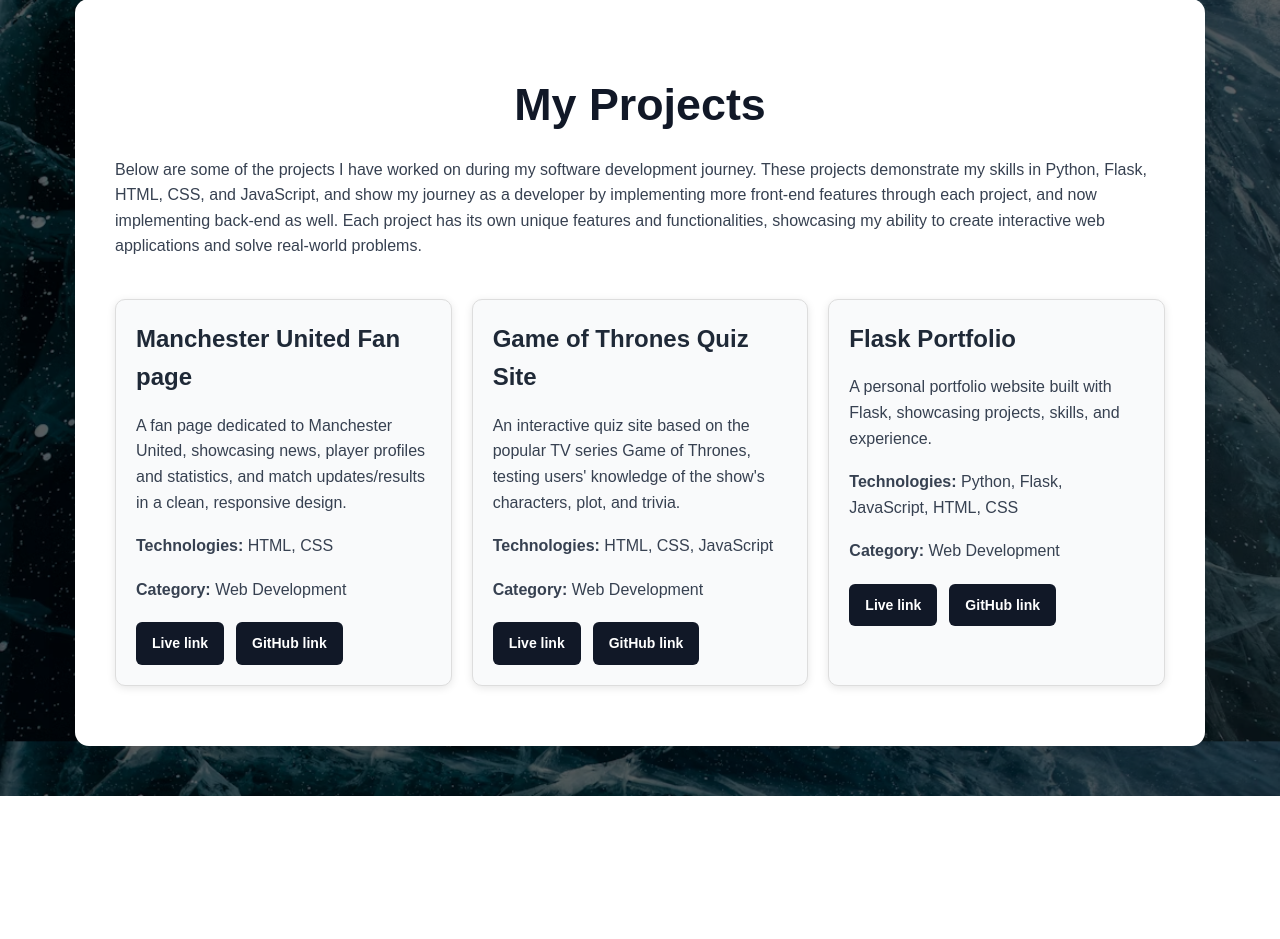
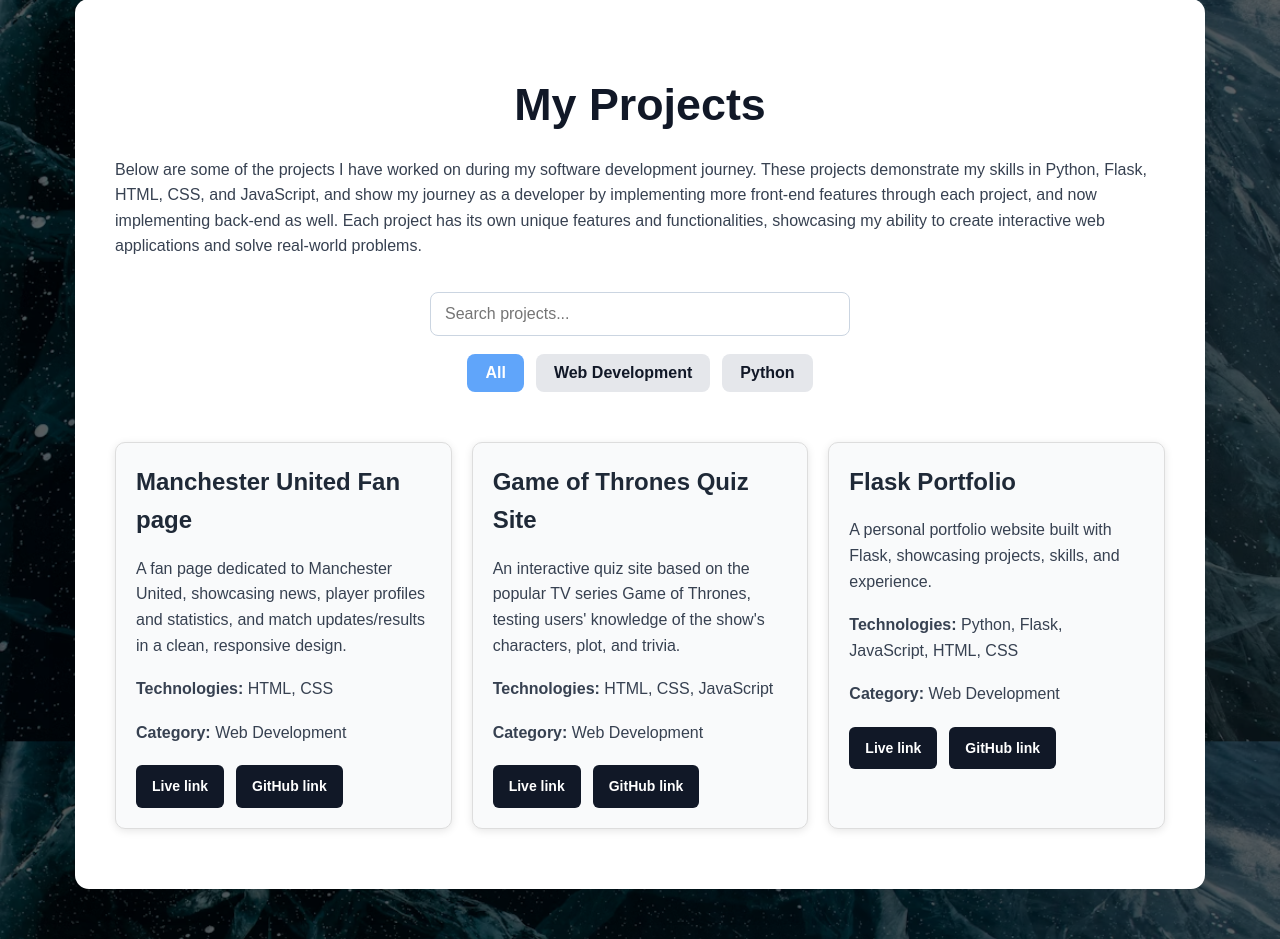
Before and after one commit to mdpos95-tech/flask-portfolio, a Flask app: page /projects in a window 1280 px wide. Shown: the part 112-1051 px from the top of the page. Before the commit the page ends 908 px from the top, so only its background shows below. Run offline with Flask 3, Linux system fonts and the light colour scheme.

Commit message:
adding more css for search bar

```diff
--- a/static/css/style.css
+++ b/static/css/style.css
@@ -416,3 +416,37 @@ ul{
     border-color: #60a5fa;
     box-shadow: 0 0 8px rgba(37, 99, 235, 0.3);
 }
+
+
+.filter-buttons {
+    display: flex;
+    justify-content: center;
+    gap: 12px;
+    flex-wrap: wrap;
+}
+
+.filter-btn {
+    padding: 10px 18px;
+    background-color: #e5e7eb;
+    color: #111827;
+    border: none;
+    border-radius: 8px;
+    font-weight: bold;
+    transition: background-color 0.3s ease, transform 0.2s ease;
+}
+
+.filter-btn:hover {
+    background-color: #60a5fa;
+    transform: translateY(-2px);
+}
+
+.filter-btn.active {
+    background-color: #60a5fa;
+    color: white;
+}
+
+@media (max-width: 480px) {
+    .filter-buttons {
+        flex-direction: column;
+        gap: 10px;
+    }}
--- a/templates/projects.html
+++ b/templates/projects.html
@@ -8,6 +8,20 @@
     front-end features through each project, and now implementing back-end as well. Each project has its own unique
     features and functionalities, showcasing my ability to create interactive web applications and solve real-world problems.
 </p>
+
+<div class="projects-controls fade-in">
+    <input type="text" id="projectSearch" placeholder="Search projects...">
+    <div class="filter-buttons">
+        <button class="filter-btn active"
+        data-filter="All">All</button>
+        <button class="filter-btn"
+        data-filter="Web Development">Web Development</button>
+        <button class="filter-btn"
+        data-filter="Python">Python</button>
+
+    </div>
+
+</div>
 
 <div class="projects-container">
     {% for project in projects %}
```
